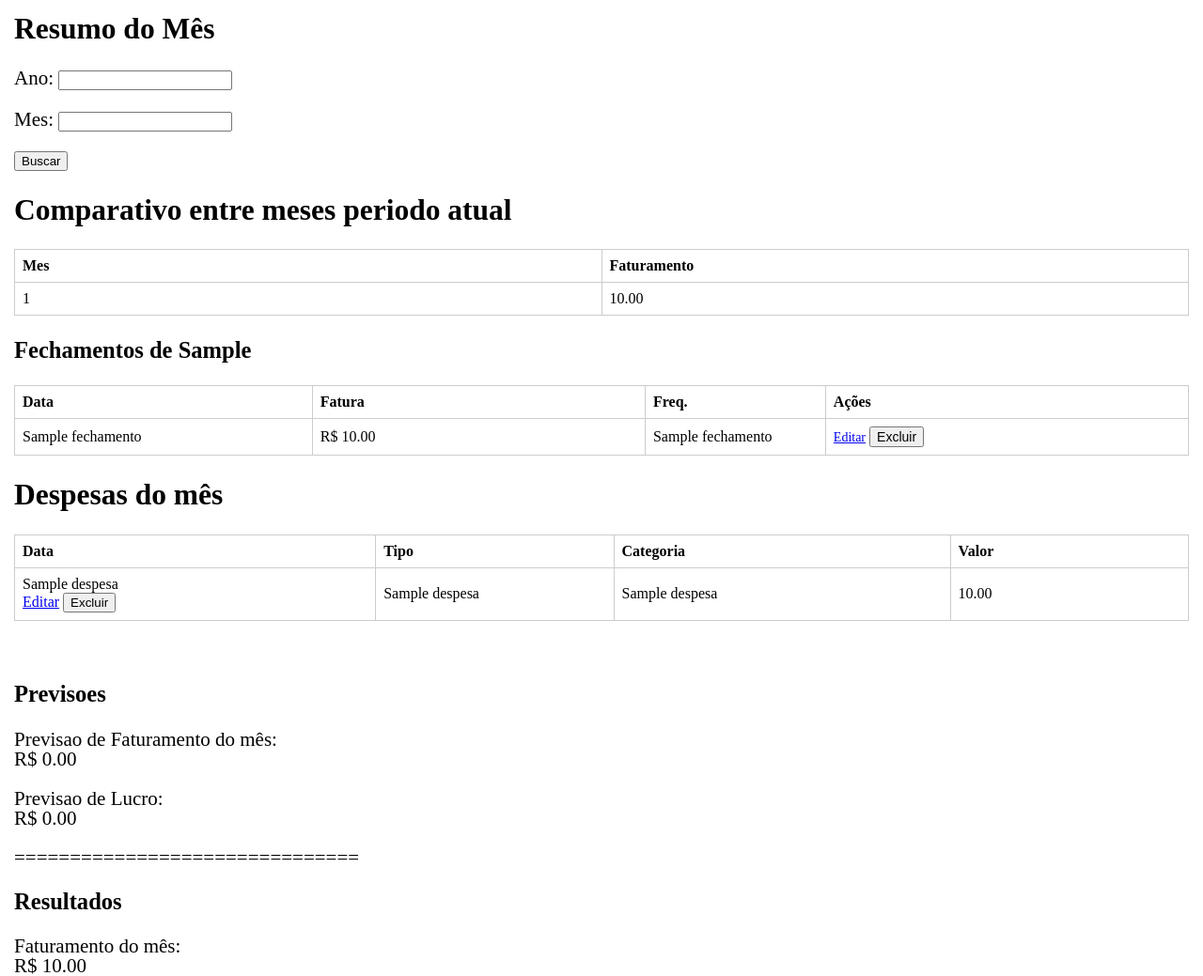
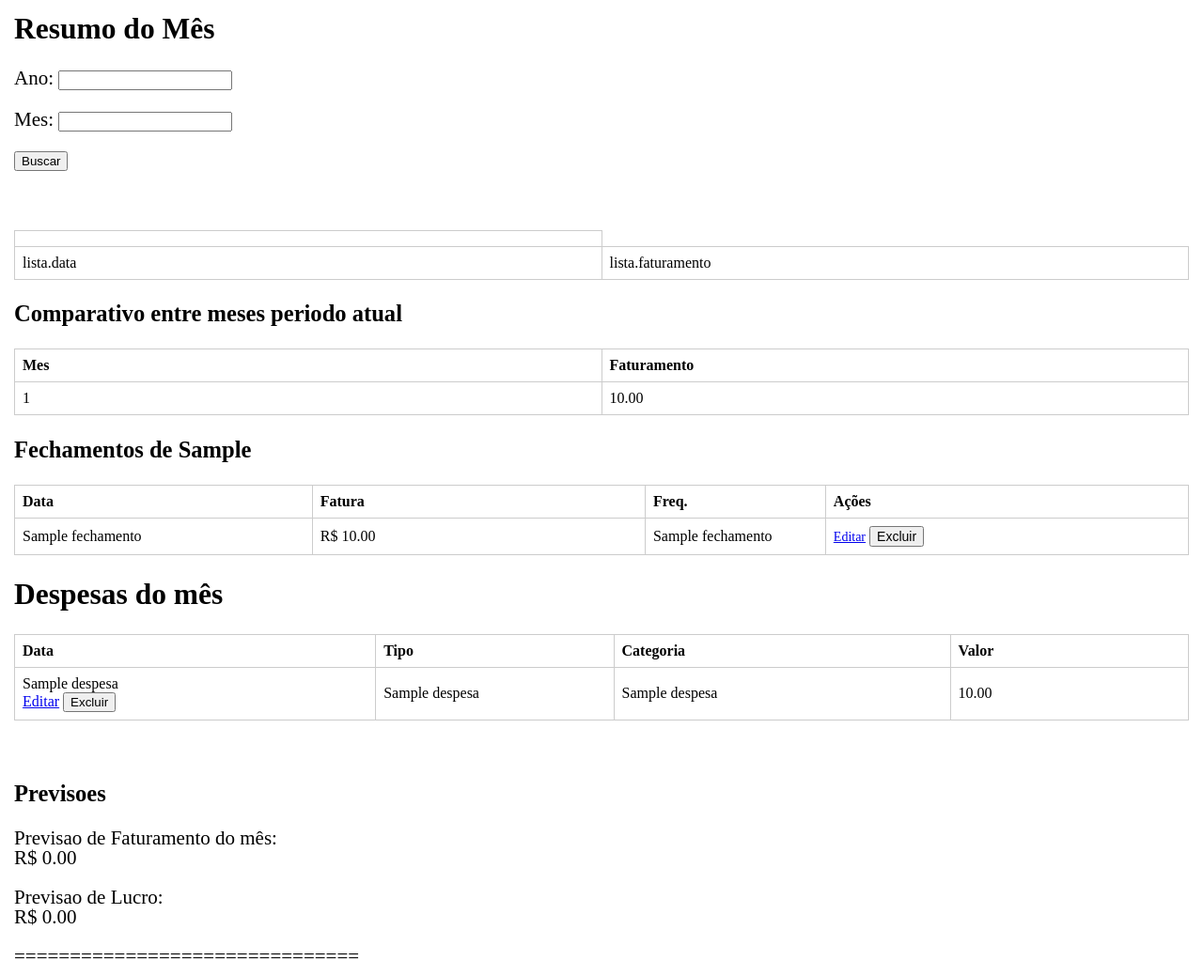
Before and after one commit to janilsonmathias-alt/Sistema-Academia, a Flask app: template templates/resumo.html in a window 1280 px wide. Shown: the top 1039 px of the page at 94% size. Run offline with Flask 3, Linux system fonts and the light colour scheme; the template is opened without the code that fills it: most values are stand-ins (such as "Sample title", 1, 10 or a date in 2020); parts of the project's set-up code (start-up, migrations or seed data) failed here and were passed over.

Commit message:
Atualizar o resumo.html

```diff
--- a/templates/resumo.html
+++ b/templates/resumo.html
@@ -55,8 +55,22 @@
 			<button type="submit">Buscar</button>
 		</form>
 
+        {% if lista_fat_td_meses %}
+        <table>
+            <tr>
+                <th></th>
+            </tr>
+            {% for lista in lista_fat_td_meses %}
+            <tr>
+                <td>{{ "lista.data" }}</td><br>
+                <td>{{ "lista.faturamento" }}</td><br>
+            </tr>
+            {% endfor %}
+        </table>
+        {% endif %}
+
         {% if lista_resultado_dos_meses_corte_atual %}
-        <h2>Comparativo entre meses periodo atual</h2>
+        <h3>Comparativo entre meses periodo atual</h3>
         <table>
             <tr>
                 <th>Mes</th>
```
